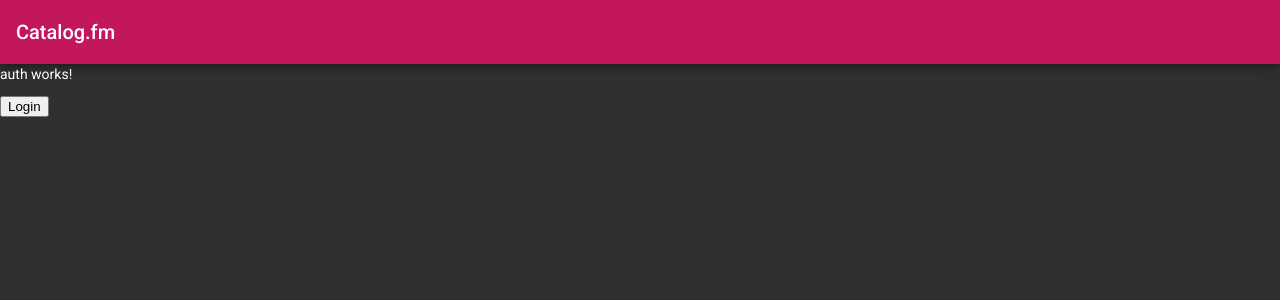
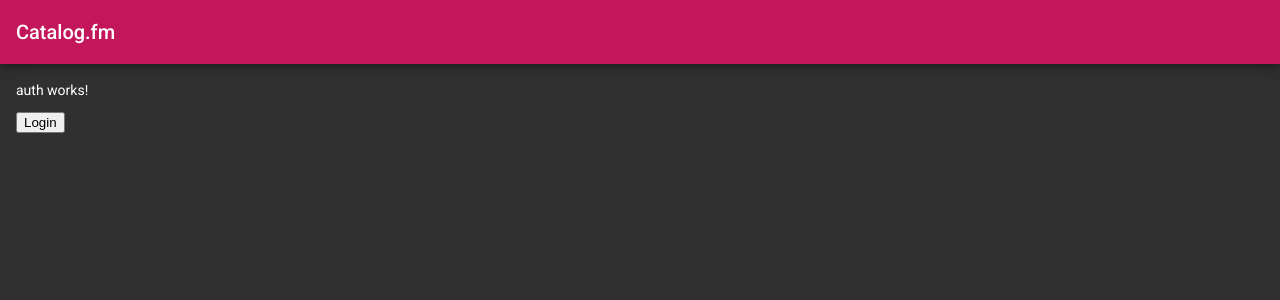
Before and after one commit to andrewarosario/catalogfm, an Angular app: page /auth in a window 1280 px wide. Shown: the top 300 px of the page. Built offline with nearby package versions, Linux system fonts and the light colour scheme.

Commit message:
criando container principal da aplicação

```diff
--- a/src/app/app.component.html
+++ b/src/app/app.component.html
@@ -3,13 +3,11 @@
   <h1>Catalog.fm</h1>
 
   <ng-container *ngIf="(facade.user$ | async) as user">
-    <div class="user-container">
-      <!-- <img [src]="user.avatar"/> -->
-      <span>@{{ user.name }}</span>
-    </div>
-
+    <span>{{ user.name }}</span>
   </ng-container>
 
 </mat-toolbar>
 
-<router-outlet></router-outlet>
+<div class="container">
+  <router-outlet></router-outlet>
+</div>
--- a/src/app/app.component.scss
+++ b/src/app/app.component.scss
@@ -3,3 +3,7 @@ mat-toolbar {
   display: flex;
   justify-content: space-between;
 }
+
+.container {
+  margin: 2vh;
+}
```
